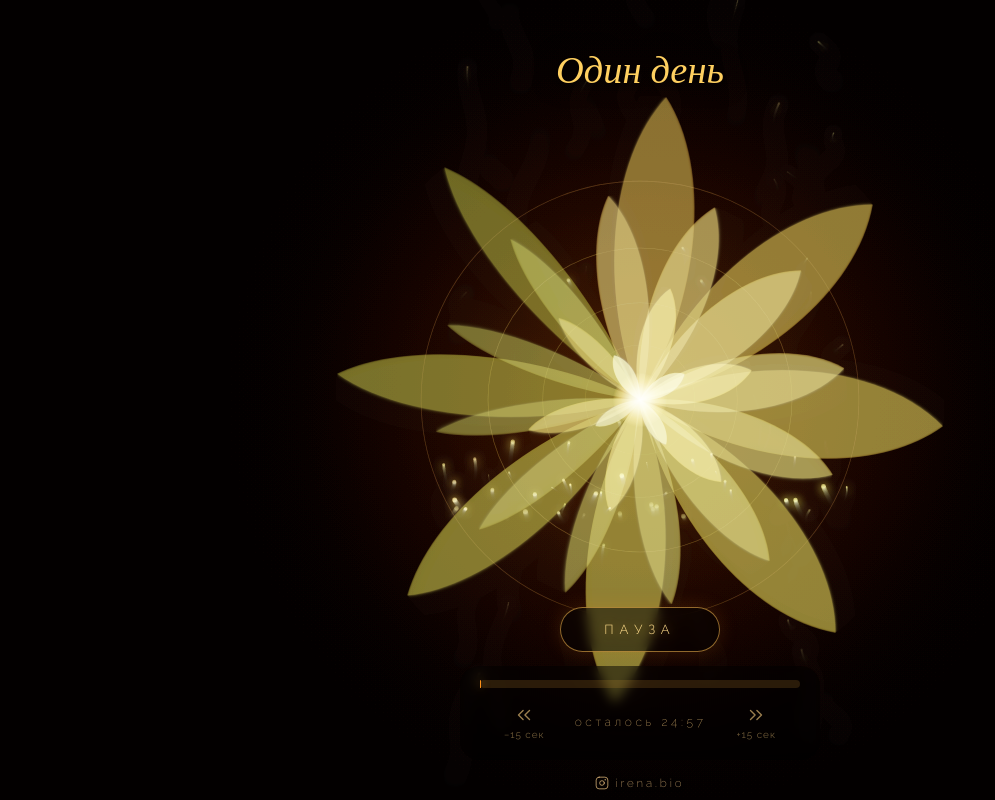
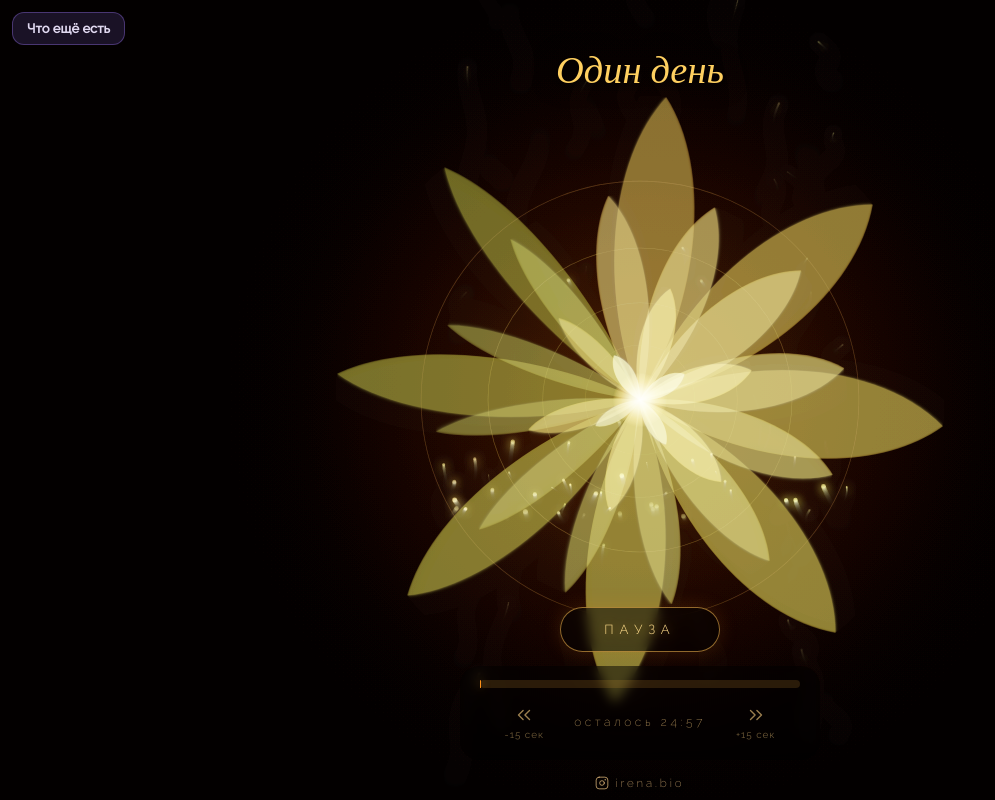
Before and after one commit to vladlen00/oneday-demo, a plain HTML site: page index.html in a window 1280 px wide. Both pictures are taken after a click on the button "СТАРТ". Shown: the whole page, without its empty margins (0-995 px from the left). Drawn offline with nearby package versions, Linux system fonts and the light colour scheme; animation ran at ten frames a second.

Commit message:
oneday demo: exit button to full access, minus sign to hyphen

```diff
--- a/index.html
+++ b/index.html
@@ -266,13 +266,14 @@
     border:1px solid rgba(255,208,96,0.45);
     border-radius:14px;
     font-family:'Raleway',sans-serif; font-weight:400; font-size:0.8rem;
-    letter-spacing:0.06em; color:#ffd060; text-decoration:none;
+    letter-spacing:0.06em; color:rgb(255,208,96); text-decoration:none;
     pointer-events:all;
   }
   .finish .demo-cta { margin-top:16px; }
 </style>
 </head>
 <body>
+<a id="demoMoreBtn" href="https://app.irenabio.com/?from=demo-oneday" style="display:inline-flex;position:fixed;top:12px;left:12px;z-index:100;align-items:center;gap:6px;padding:8px 14px;background:rgba(160,120,255,0.15);border:1px solid rgba(160,120,255,0.35);border-radius:12px;color:#e0d8f0;font-size:13px;font-weight:600;text-decoration:none;">Что ещё есть</a>
 <div class="app">
 
 <canvas id="c"></canvas>
@@ -327,7 +328,7 @@
             <path d="M11 17l-5-5 5-5"/>
             <path d="M18 17l-5-5 5-5"/>
           </svg>
-          <span class="skip-label">−15 сек</span>
+          <span class="skip-label">-15 сек</span>
         </button>
 
         <div class="progress-time" id="pt">осталось 15:00</div>
@@ -571,7 +572,7 @@ repeatBtn.addEventListener('click', function() {
 });
 
 
-// Фикс: возобновляем аудио когда вкладка снова в фокусе
+// Фикс: возобновляем аудио когда Telegram возвращает фокус
 document.addEventListener('visibilitychange', function() {
   if (document.visibilityState === 'visible' && mode === 'playing') {
     audio.play().catch(function(){});
```
